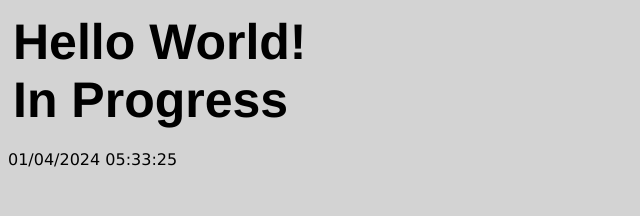
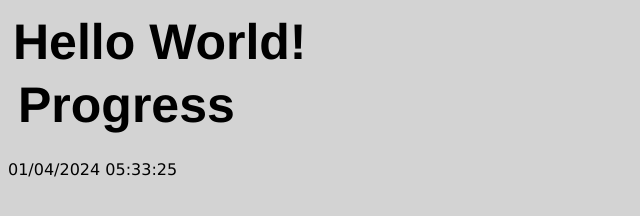
Before and after one commit to beanimus/beanimus.github.io, a plain HTML site: page index.html in a window 1280 px wide. Shown: the whole page, without its empty margins (0-640 px from the left). Drawn offline with Linux system fonts and the light colour scheme.

Commit message:
updated files

```diff
--- a/css/main.css
+++ b/css/main.css
@@ -2,6 +2,7 @@
 html{
     font-family: Verdana, Geneva, Tahoma, sans-serif;
     background-color: lightgrey;
+    align-items: center;
 }
 header{
     display: block;
--- a/index.html
+++ b/index.html
@@ -19,7 +19,9 @@
         <script src="./js/main.js"></script>
         <header>
             Hello World! <br />
-            In Progress <br />
+            <div id="header">
+                Progress <br />
+            </div>
         </header>
         <nav>
 
```
